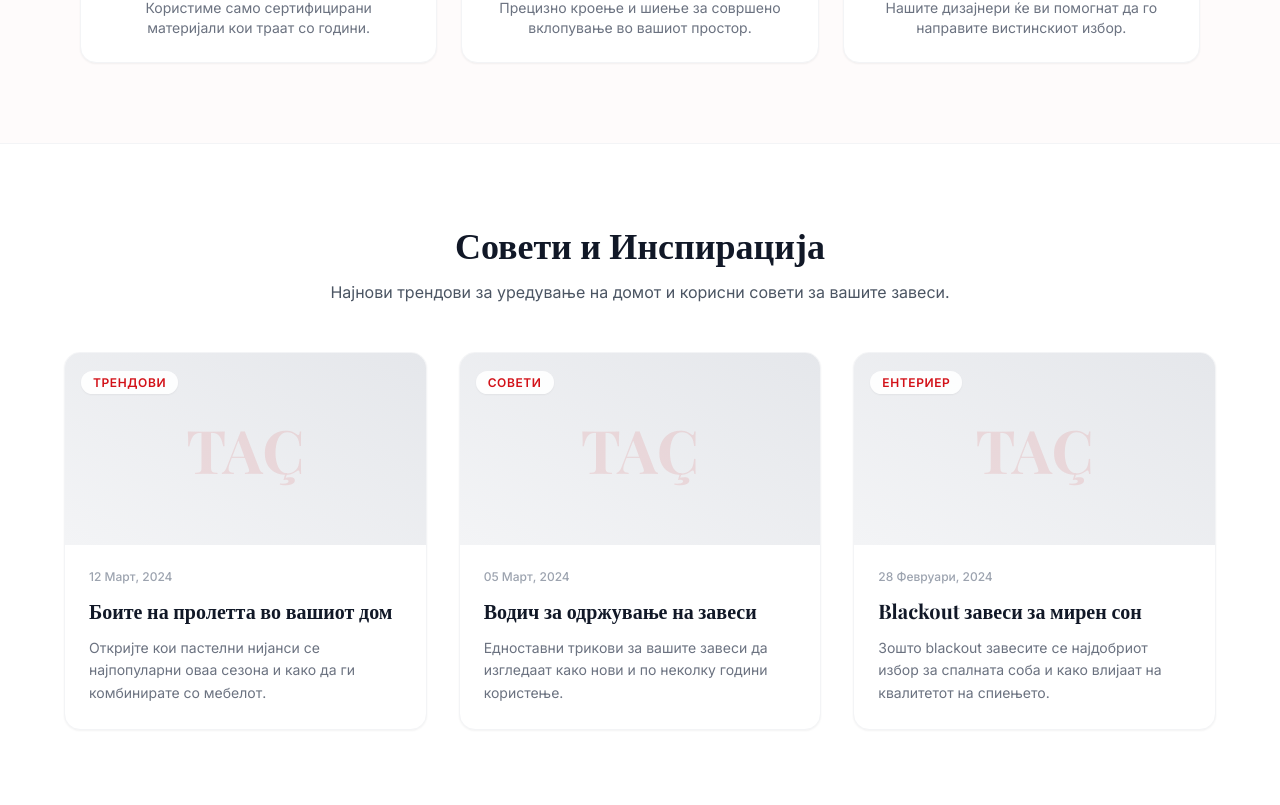
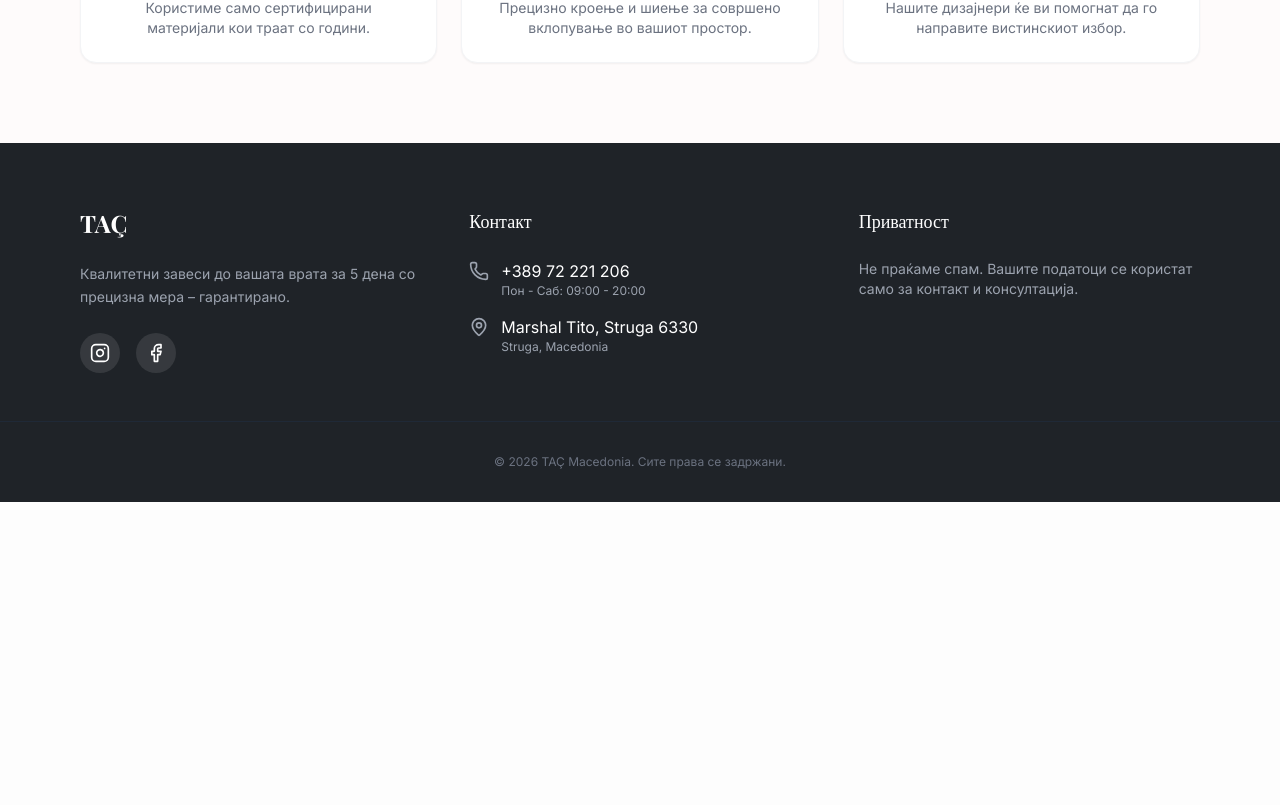
Before and after one commit to bajramoski244-tech/Tac-Form, a React (Vite) app: page / in a window 1280 px wide. Shown: the part 695-1500 px from the top of the page. After the commit the page ends 1197 px from the top, so only its background shows below. Built offline with nearby package versions, Linux system fonts and the light colour scheme; a web font is replaced by a local one.

Commit message:
update 4

```diff
--- a/App.tsx
+++ b/App.tsx
@@ -24,34 +24,6 @@ const App: React.FC = () => {
       };
       reader.readAsDataURL(file);
     }
-  };
-
-  // News Card Component
-  const NewsCard = ({ title, category, description, date }: { title: string, category: string, description: string, date: string }) => {
-    return (
-      <div className="bg-white rounded-2xl border border-gray-100 shadow-sm overflow-hidden flex flex-col hover:shadow-md transition-shadow duration-300">
-        <div className="h-48 bg-neutral-light relative group">
-          {/* Placeholder Image Pattern */}
-          <div className="absolute inset-0 bg-gradient-to-tr from-gray-100 to-gray-200 flex items-center justify-center overflow-hidden">
-            <div className="text-brand-red/10 font-serif text-6xl font-bold group-hover:scale-110 transition-transform duration-500 select-none">TAÇ</div>
-          </div>
-          <div className="absolute top-4 left-4">
-            <span className="bg-white/90 backdrop-blur px-3 py-1 rounded-full text-xs font-bold text-brand-red uppercase tracking-wider shadow-sm">
-              {category}
-            </span>
-          </div>
-        </div>
-        <div className="p-6 flex-1 flex flex-col">
-          <div className="text-gray-400 text-xs font-medium mb-3">{date}</div>
-          <h3 className="text-xl font-serif font-bold text-gray-900 mb-3 leading-snug">
-            {title}
-          </h3>
-          <p className="text-gray-500 text-sm leading-relaxed flex-1">
-            {description}
-          </p>
-        </div>
-      </div>
-    );
   };
 
   // Header Component
@@ -233,39 +205,6 @@ const App: React.FC = () => {
             </div>
           </section>
 
-          {/* News & Inspiration Section */}
-          <section className="px-4 py-20 bg-white border-t border-gray-100">
-            <div className="max-w-6xl mx-auto">
-              <div className="text-center mb-12">
-                <h2 className="text-3xl md:text-4xl font-serif font-bold text-gray-900 mb-4">Совети и Инспирација</h2>
-                <p className="text-gray-600 max-w-2xl mx-auto">
-                  Најнови трендови за уредување на домот и корисни совети за вашите завеси.
-                </p>
-              </div>
-
-              <div className="grid grid-cols-1 md:grid-cols-3 gap-8">
-                <NewsCard
-                  category="Трендови"
-                  date="12 Март, 2024"
-                  title="Боите на пролетта во вашиот дом"
-                  description="Откријте кои пастелни нијанси се најпопуларни оваа сезона и како да ги комбинирате со мебелот."
-                />
-                <NewsCard
-                  category="Совети"
-                  date="05 Март, 2024"
-                  title="Водич за одржување на завеси"
-                  description="Едноставни трикови за вашите завеси да изгледаат како нови и по неколку години користење."
-                />
-                <NewsCard
-                  category="Ентериер"
-                  date="28 Февруари, 2024"
-                  title="Blackout завеси за мирен сон"
-                  description="Зошто blackout завесите се најдобриот избор за спалната соба и како влијаат на квалитетот на спиењето."
-                />
-              </div>
-            </div>
-          </section>
-
         </main>
         <Footer />
       </>
```
